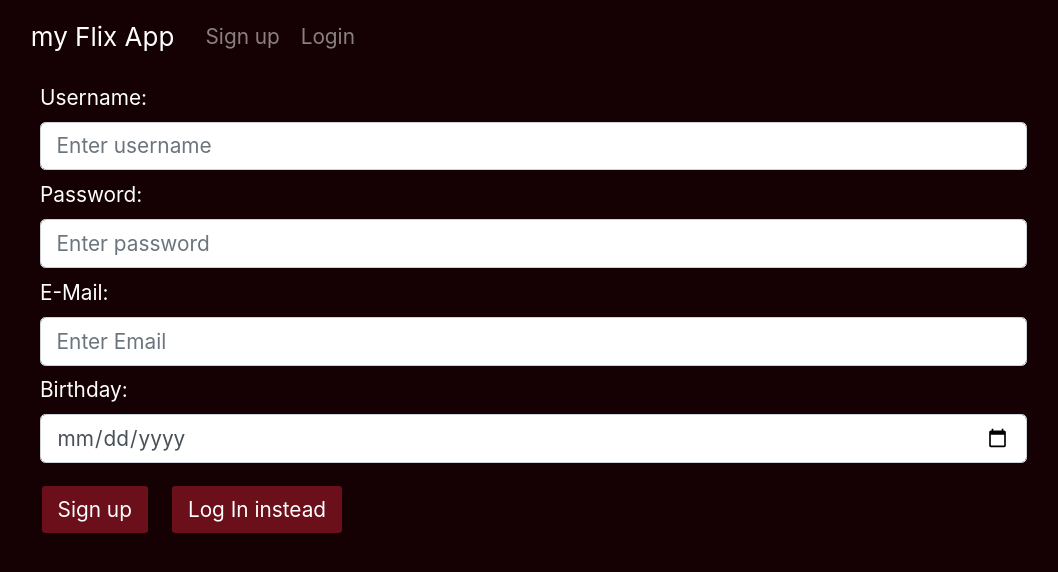
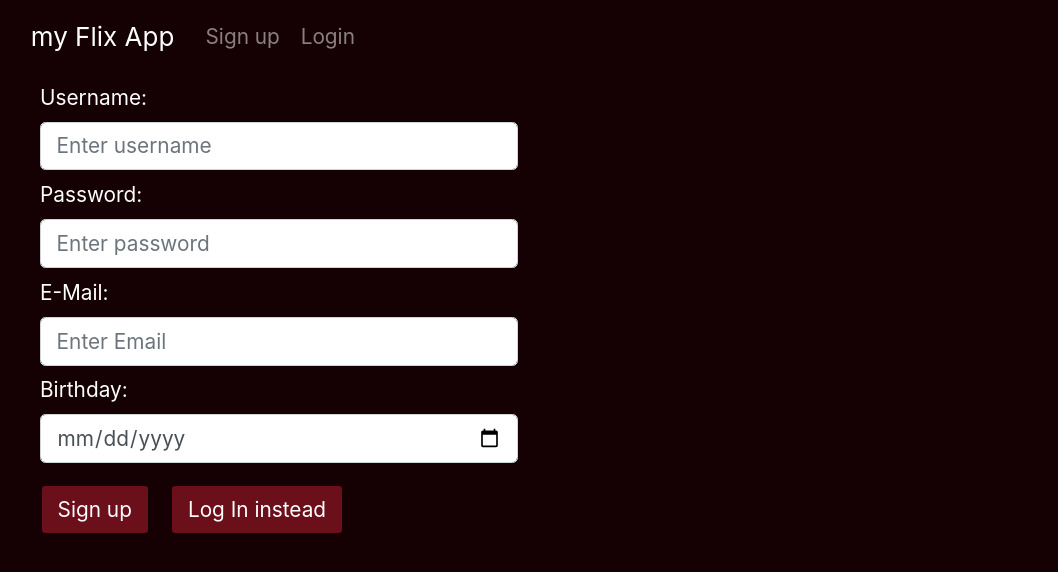
Before and after one commit to ZHammerl/myFlix-client, a React (Vite) app: page /register in a window 1280 px wide. Shown: the top 572 px of the page, without its empty margins (5-1063 px from the left). Built offline with nearby package versions, Linux system fonts and the light colour scheme.

Commit message:
update loging and registration forms

```diff
--- a/src/components/login-view/login-view.jsx
+++ b/src/components/login-view/login-view.jsx
@@ -58,9 +58,7 @@ export function LoginView(props) {
         })
         .catch((e) => {
           console.log('no such user');
-          alert(
-            'username and/or password are wrong or the user does not exist yet'
-          );
+          alert('username and/or password are wrong');
         });
     }
     console.log(username, password);
--- a/src/components/registration-view/registration-view.jsx
+++ b/src/components/registration-view/registration-view.jsx
@@ -109,7 +109,7 @@ export function RegistrationView(props) {
   };
 
   return (
-    <Form className="justify-content-sm-center">
+    <Form className="justify-content-center">
       <Form.Group as={Row} className="reg-form-inputs">
         <Form.Label
           column="true"
@@ -117,7 +117,7 @@ export function RegistrationView(props) {
           htmlFor="username">
           Username:
         </Form.Label>
-        <Col sm="10">
+        <Col sm="10" md="5">
           <Form.Control
             id="username"
             type="text"
@@ -139,7 +139,7 @@ export function RegistrationView(props) {
           htmlFor="password">
           Password:
         </Form.Label>
-        <Col sm="10">
+        <Col sm="10" md="5">
           <Form.Control
             id="password"
             type="password"
@@ -158,7 +158,7 @@ export function RegistrationView(props) {
         <Form.Label column="true" sm="12" htmlFor="e-mail">
           E-Mail:
         </Form.Label>
-        <Col sm="10">
+        <Col sm="10" md="5">
           <Form.Control
             id="e-mail"
             type="email"
@@ -180,7 +180,7 @@ export function RegistrationView(props) {
           htmlFor="birthday">
           Birthday:
         </Form.Label>
-        <Col sm="10">
+        <Col sm="10" md="5">
           <Form.Control
             id="birthday"
             type="date"
```
Also changed, not shown: 2 other files (tests, documents, lock files or other folders).
